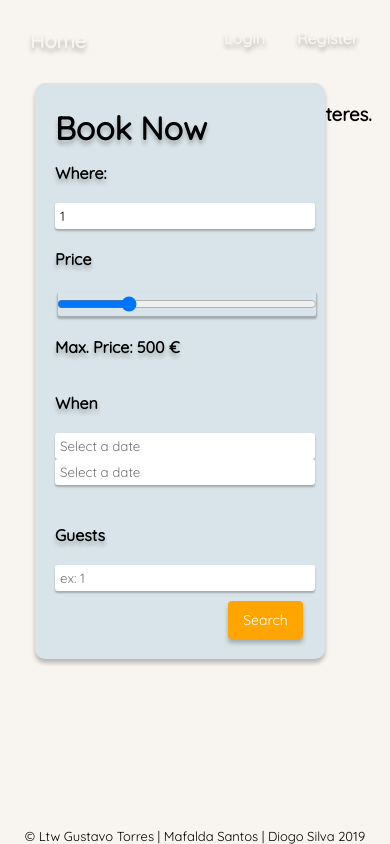
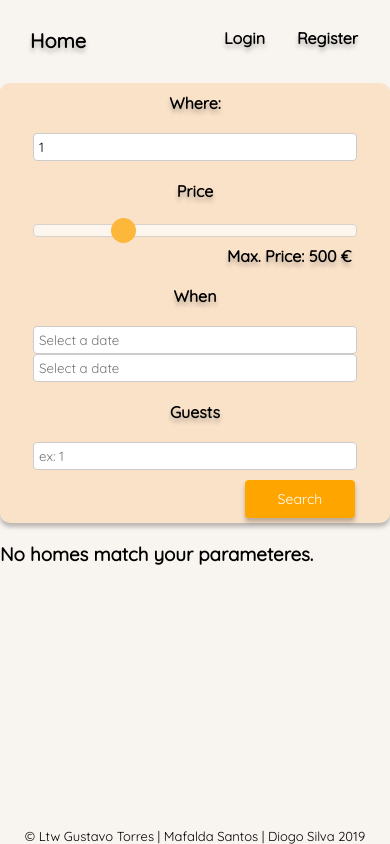
Before and after one commit to gmtorres/MIEIC_19_20_LTW, a PHP site: page /pages/search.php?Destiny=1 in a window 390 px wide. Run offline with PHP 8.4, Linux system fonts and the light colour scheme; data comes from the database, SQL or seed files in the repository.

Commit message:
Mobile optimization
Co-authored-by: diogoalex01 <diogoalexandre01@hotmail.com>
Co-authored-by: mafaldasantos10 <mafalda.ctsantos@gmail.com>

```diff
--- a/css/homePage.css
+++ b/css/homePage.css
@@ -15,6 +15,7 @@
 }
 
 #categories {
+    display: none;
     margin-left: 5%;
     margin-right: 5%;
 }
@@ -118,7 +119,7 @@
 #topPicksT {
     display: flex;
     flex-wrap: wrap;
-    justify-content: space-between;
+    justify-content: space-evenly;
     margin: 20px 0px;
 }
 
@@ -137,7 +138,7 @@
     border-right: solid 2px transparent;
     transition-duration: 0.5s;
     width: auto;
-    margin-bottom: 10px;
+    margin: 10px 10px;
 }
 
 .HotPick:hover{
--- a/css/myReservations.css
+++ b/css/myReservations.css
@@ -37,7 +37,7 @@
     }
 
     section#rents {
-        justify-content: center;
+        justify-content: space-evenly;
         padding: 0px;
     }
 
@@ -121,7 +121,7 @@
     padding-right: 5%;
 
     display: grid;
-    justify-items: center;
+    justify-content: space-evenly;
     grid-template-columns: repeat(auto-fit, minmax(350px, 1fr));
     grid-gap: 2rem;
 }
--- a/css/requests.css
+++ b/css/requests.css
@@ -37,7 +37,7 @@
     }
 
     section#rents {
-        justify-content: center;
+        justify-content: space-evenly;
         padding: 0px;
     }
 
@@ -121,7 +121,7 @@
     padding-right: 5%;
 
     display: grid;
-    justify-items: center;
+    justify-content: space-evenly;
     grid-template-columns: repeat(auto-fit, minmax(350px, 1fr));
     grid-gap: 2rem;
 }
--- a/css/search.css
+++ b/css/search.css
@@ -1,36 +1,133 @@
-#pageContent{
-
-    display: grid;
-    grid-template-columns: 15% auto;
+@media only screen and (max-width: 800px) {
+    div.searchplace {
+        display: block;
+        width: 80%;
+        padding: 10px;
+        margin-left: auto;
+        margin-right: auto;
+        margin-top: 20px;
+        margin-bottom: 35px;
     }
 
-#content-wrap{
-    padding-bottom: 0px;
+    section#searchSection {
+        display: flex;
+        flex-wrap: wrap;
     }
 
-#booking{
+    div.placeImage {
+        width: 100%;
+        margin-left: auto;
+        margin-right: auto;
+    }
+
+    .userPlaceInfo h2 {
+        margin-bottom: 10px;
+    }
+
+    .userPlaceInfo h3 {
+        font-size: 16px;
+    }
+
+    div#booking {
+        align-content: center;
+        justify-self: center;
+
+        text-shadow: 0px 4px 4px rgba(0, 0, 0, 0.25);
+        display: block;
+        background: rgb(250, 226, 201);
+        box-shadow: 0px 4px 4px rgba(0, 0, 0, 0.25);
+        border-radius: 10px;
+        width: 100%;
+        height: 430px;
+        text-align: center;
+        padding-top: 10px;
+    }
+
+    div#booking input[type=submit] {
+        margin-right: 9%;
+    }
+
+    div#booking p {
+        margin-right: 6%;
+    }
+
+    .searchplace img {
+        object-fit: cover;
+        width: 100%;
+        max-height: 250px;
+        border-radius: 5px;
+    }
+
+    div#booking input {
+        width: 80%;
+    }
+
+    div#booking h1 {
+        display: none;
+    }
+}
+
+@media only screen and (min-width: 800px) {
+    #pageContent {
+        display: grid;
+        grid-template-columns: 35% auto;
+    }
+
+    #booking {
         grid-column-start: 1;
         grid-column-end: 2;
         grid-row-start: 1;
         grid-row-end: 2;
         align-content: center;
-}
+        justify-self: center;
 
-
-
-#booking {
         text-shadow: 0px 4px 4px rgba(0, 0, 0, 0.25);
         display: block;
         padding: 10px 20px;
-    position: relative;
-    left: 35px;
-    background: rgb(216, 228, 233);
+        padding-left: 40px;
+        left: 5%;
+        background: rgb(250, 226, 201);
         box-shadow: 0px 4px 4px rgba(0, 0, 0, 0.25);
         border-radius: 10px;
-    float: left;
+        width: 70%;
+        min-width: 200px;
+        max-width: 275px;
+        max-height: 520px;
+        margin-top: 40px;
+    }
+
+    #searchSection {
+        grid-column-start: 2;
+        grid-column-end: 3;
+        grid-row-start: 1;
+        grid-row-end: 2;
+    }
+
+    .searchplace .placeImage {
+        margin: auto 0px;
         width: 30%;
-    max-width: 300px;
-    min-width: 250px;
+        min-width: 400px;
+        max-width: 400px;
+    }
+
+    .searchplace img {
+        object-fit: cover;
+        width: 90%;
+        border-radius: 5px;
+        margin: 10px;
+        height: 200px;
+    }
+}
+
+#content-wrap {
+    padding-bottom: 0px;
+}
+
+#booking p {
+    margin-top: 5px;
+    margin-bottom: 0px;
+    text-align: right;
+    padding-right: 15px;
 }
 
 #booking h1 {
@@ -46,19 +143,20 @@
     width: 50%;
 }
 
-
 #booking input[type=submit] {
     background-color:orange;
     color: white;
     padding: 10px 15px;
     width: 30%;
+    min-width: 80px;
+    max-width: 110px;
     border: none;
     border-radius: 4px;
     cursor: pointer;
     float:right;
     font-size: 14px;
     box-shadow: 0px 4px 4px rgba(0, 0, 0, 0.25);
-    margin: 10px 2px;
+    margin: 10px 20px;
 }
 
 #booking input[type=submit]:hover {
@@ -72,21 +170,9 @@
 
 #booking input {
     padding: 5px 5px;
-    width: 100%;
-    border-radius: 3px;
-    border: none;
-    box-shadow: 0px 2px 2px rgba(0, 0, 0, 0.25);
-}
-
-
-#searchSection{
-
-    grid-column-start: 2;
-    grid-column-end: 3;
-    grid-row-start: 1;
-    grid-row-end: 2;
-
-
+    width: 90%;
+    border: 1px solid #ccc;
+    border-radius: 4px;
 }
 
 #searchSection a {
@@ -94,20 +180,17 @@
     color:black;
 }
 
-
-
-.searchplace  {
+.searchplace {
     display: flex;
     flex-direction: row;
-    margin: 20px 10%;
+    margin: 20px 5%;
+    margin-left: 3%;
     border-bottom: orange solid 2px;
     border-top: transparent solid 2px;
     border-left: transparent solid 2px;
     border-right: transparent solid 2px;
     border-radius: 0px;
     transition-duration: 0.5s;
-
-
 }
 
 .searchplace:hover {
@@ -117,40 +200,63 @@
     border-radius: 5px;
 }
 
-
-.searchplace  img {
-    object-fit: cover;
-    width: 100%;
-    border-radius: 5px;
-    margin: 10px;
-    height: 200px
-}
-
-.searchplace  .placeImage {
-    margin: auto 0px;
-    width: 30%;
-    min-width: 400px;
-    max-width: 400px;
-    margin-right: 20px;
-}
-
-
 .searchplace .userPlaceInfo *{
     text-decoration: none;
     color: black;
 }
 
+div.userPlaceInfo {
+    padding-left: 5px;
+}
+
 .userPlaceInfo h2 {
-    margin-top: 0px;
+    margin-top: 5px;
 }
 
 .userPlaceInfo h3 {
     margin: 7px 0px;
 }
+
 .userPlaceInfo p {
     display: -webkit-box;
     -webkit-line-clamp: 3;
     -webkit-box-orient: vertical;
     overflow: hidden;
     text-overflow: ellipsis;
+    padding-right: 10px;
 }
+
+.slider {
+    -webkit-appearance: none;
+    width: 100%;
+    height: 1px;
+    border-radius: 5px;
+    background: white;
+    outline: none;
+    opacity: 0.7;
+    -webkit-transition: .2s;
+    transition: opacity .2s;
+    padding: 0px;
+}
+
+.slider:hover {
+    opacity: 1;
+}
+
+.slider::-webkit-slider-thumb {
+    -webkit-appearance: none;
+    appearance: none;
+    width: 25px;
+    height: 25px;
+    border-radius: 50%;
+    background: orange;
+    cursor: pointer;
+}
+
+.slider::-moz-range-thumb {
+    width: 25px;
+    height: 25px;
+    border-radius: 50%;
+    background: orange;
+    cursor: pointer;
+}
--- a/pages/search.php
+++ b/pages/search.php
@@ -4,7 +4,7 @@
     include_once ('../templates/footer.php');
     include_once ('../actions/search.php');
 
-    draw_headerArgs(["../css/header.css","../css/calendar.css","../css/search.css"],[["../js/slider.js","defer"]]);
+    draw_headerArgs(["../css/headerBlack.css","../css/calendar.css","../css/search.css"],[["../js/slider.js","defer"]]);
 
     drawSearchForm();
 
```
Lines whose indentation alone changed are shown as unchanged.
